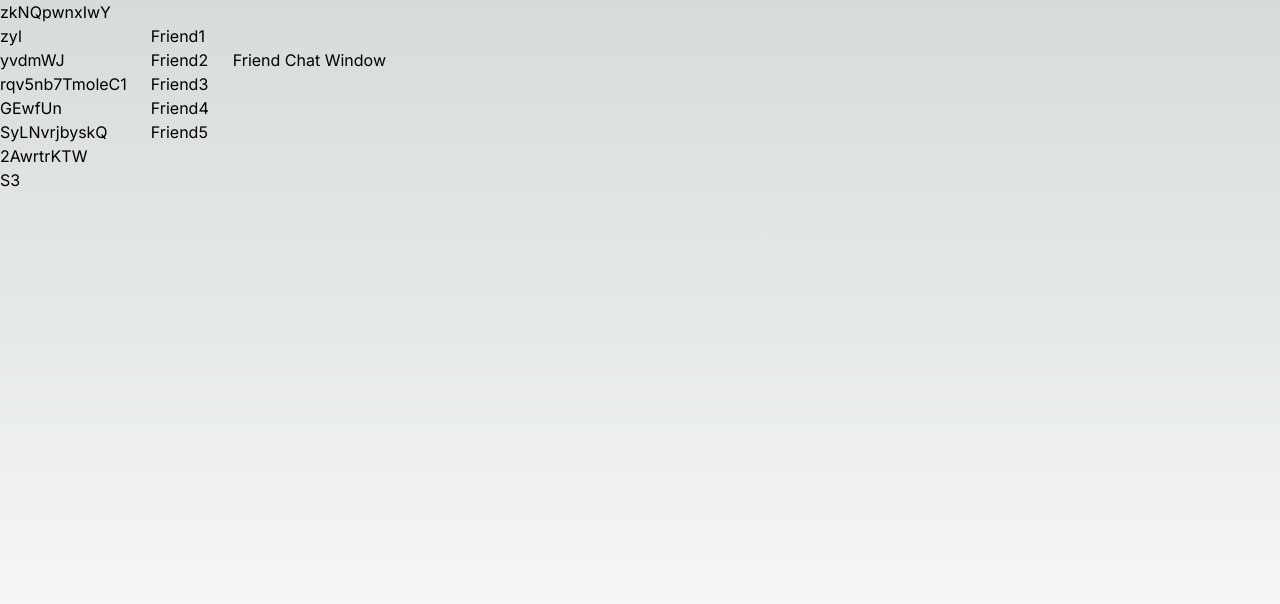
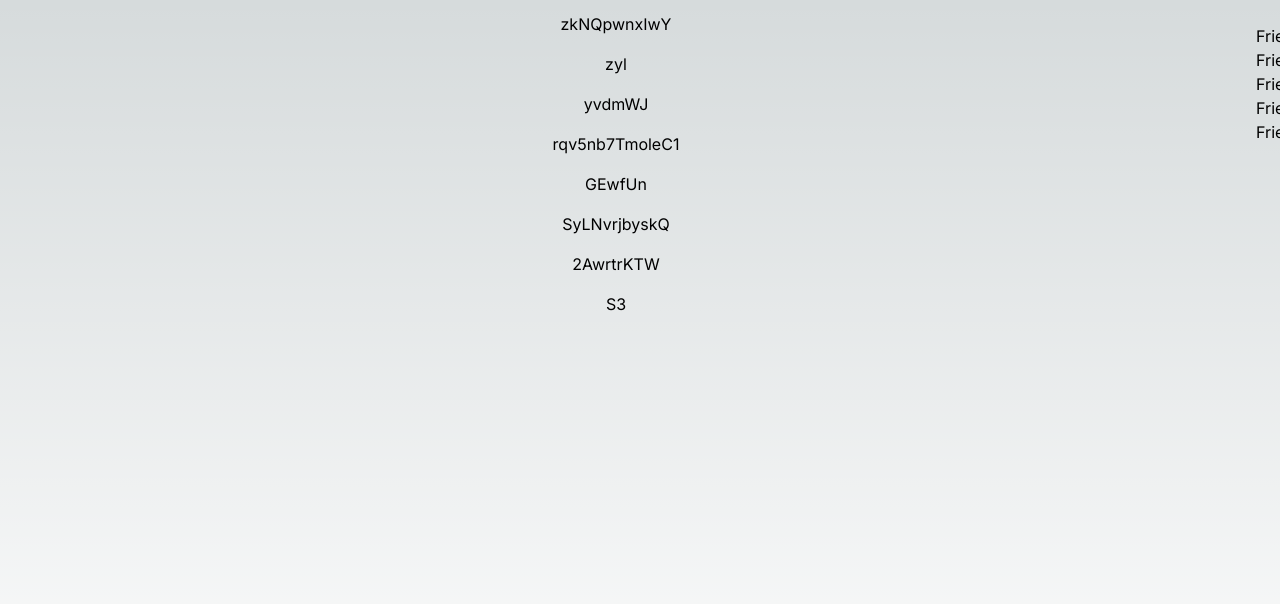
Before and after one commit to Mr-Mercury/echosphere, a Next.js app: page /chat/server/personal in a window 1280 px wide. Shown: the top 604 px of the page. Built offline with nearby package versions, Linux system fonts and the light colour scheme.

Commit message:
Sidebar styling

```diff
--- a/components/chat-sidebar-components/chat-main-sidebar.tsx
+++ b/components/chat-sidebar-components/chat-main-sidebar.tsx
@@ -1,7 +1,5 @@
 import { UserType } from '@/lib/entities/user';
-import { useMemo } from 'react';
-import { atom, useAtom } from 'jotai';
-import { userDataAtom } from '@/lib/entities/atoms/userDataAtom';
+import { redirect } from 'next/navigation'
 import Link from 'next/link';
 import { getUser } from '@/lib/utils/data/fetching/userData';
 
@@ -10,8 +8,15 @@ export default async function ChatMainSidebar() {
 
     let user = await getUser('1234');
 
+    if (!user) {
+        return redirect('/');
+    }
+
+
+
     return (
-        <ul>
+        <ul className='space-y-4 flex flex-col items-center h-full text-primary
+        w-full dark:bg-[#1E1F22] py-3'>
             {Array.from(user.servers).map(server => (
                 <li key={server.id}>
                     <Link href={`/chat/server/${server.id}`}>{server.name}</Link>
```
